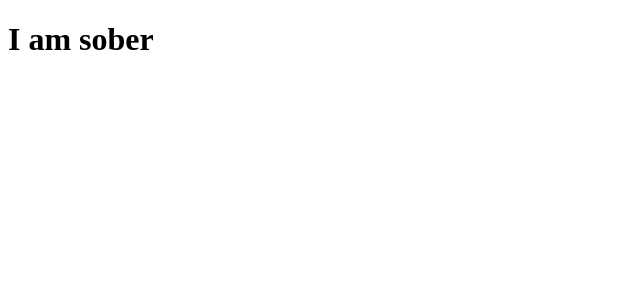
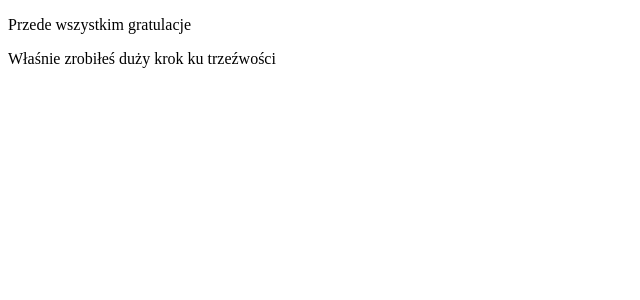
Before and after one commit to RadekPalka/react-i-am-sober, a React (Vite) app in the folder I am sober/: page / in a window 1280 px wide. Shown: the top 300 px of the page, without its empty margins (0-640 px from the left). Built offline with nearby package versions, Linux system fonts and the light colour scheme.

Commit message:
create Header.tsx, add dependencies to package.json

```diff
--- a/I am sober/package.json
+++ b/I am sober/package.json
@@ -11,7 +11,9 @@
   },
   "dependencies": {
     "react": "^18.2.0",
-    "react-dom": "^18.2.0"
+    "react-dom": "^18.2.0",
+    "react-router-dom": "^6.23.1",
+    "styled-components": "^6.1.11"
   },
   "devDependencies": {
     "@types/react": "^18.2.66",
--- a/I am sober/src/App.tsx
+++ b/I am sober/src/App.tsx
@@ -1,15 +1,20 @@
-import { useState } from 'react'
-
-
+import { useState } from 'react';
+import { Header } from './tsx/Header';
+import { BrowserRouter as Router, Route, Routes } from 'react-router-dom';
 
 const App: React.FC = () => {
+	return (
+		<>
+			<Header />
 
+			<Router>
+				<Routes>
+					<Route path='/' />
+					<Route path='/dashboard' />
+				</Routes>
+			</Router>
+		</>
+	);
+};
 
-  return (
-    <>
-      <h1>I am sober</h1>
-    </>
-  )
-}
-
-export default App
+export default App;
--- /dev/null
+++ b/I am sober/src/tsx/Header.tsx
@@ -0,0 +1,9 @@
+import styled from 'styled-components'
+export const Header : React.FC = () =>{
+  return(
+    <header>
+      <p className="gratulations">Przede wszystkim gratulacje</p>
+      <p className="message">Właśnie zrobiłeś duży krok ku trzeźwości</p>
+    </header>
+  )
+}
```
